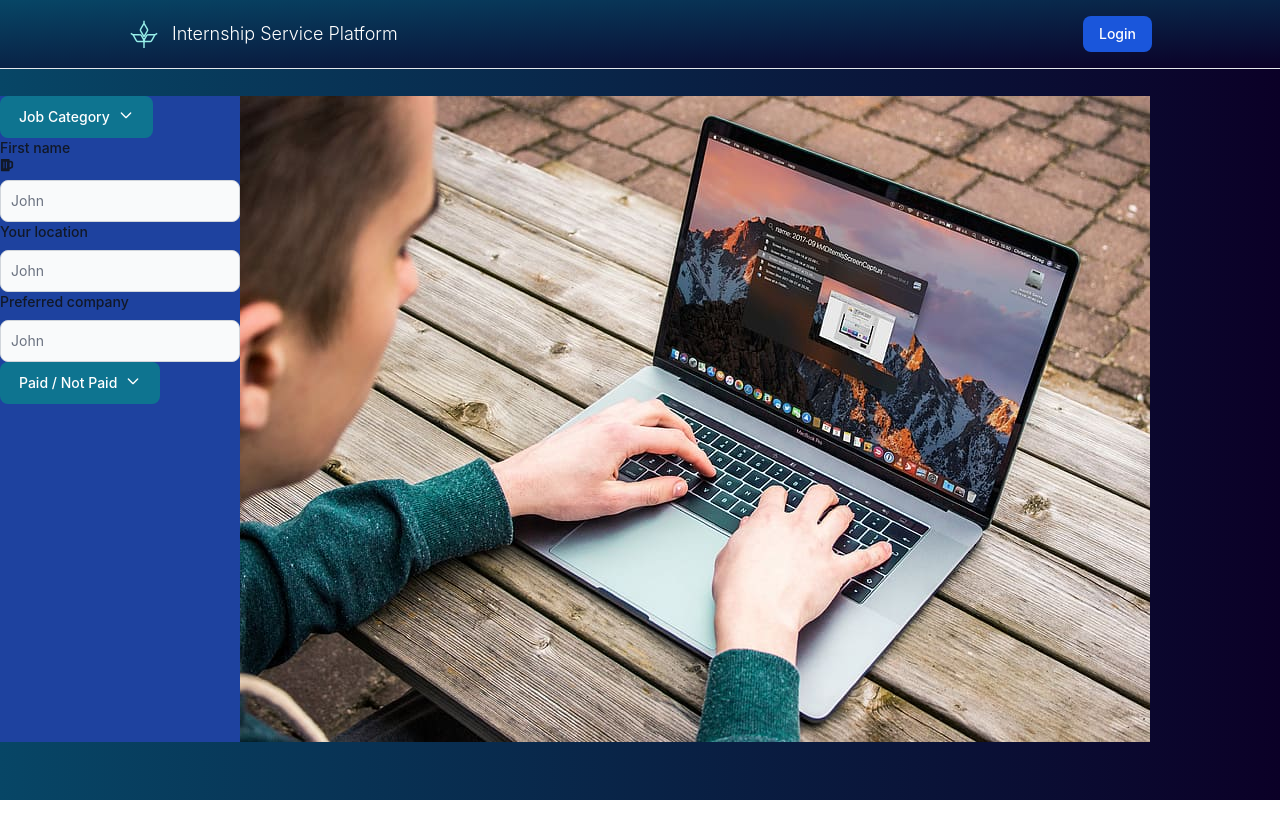
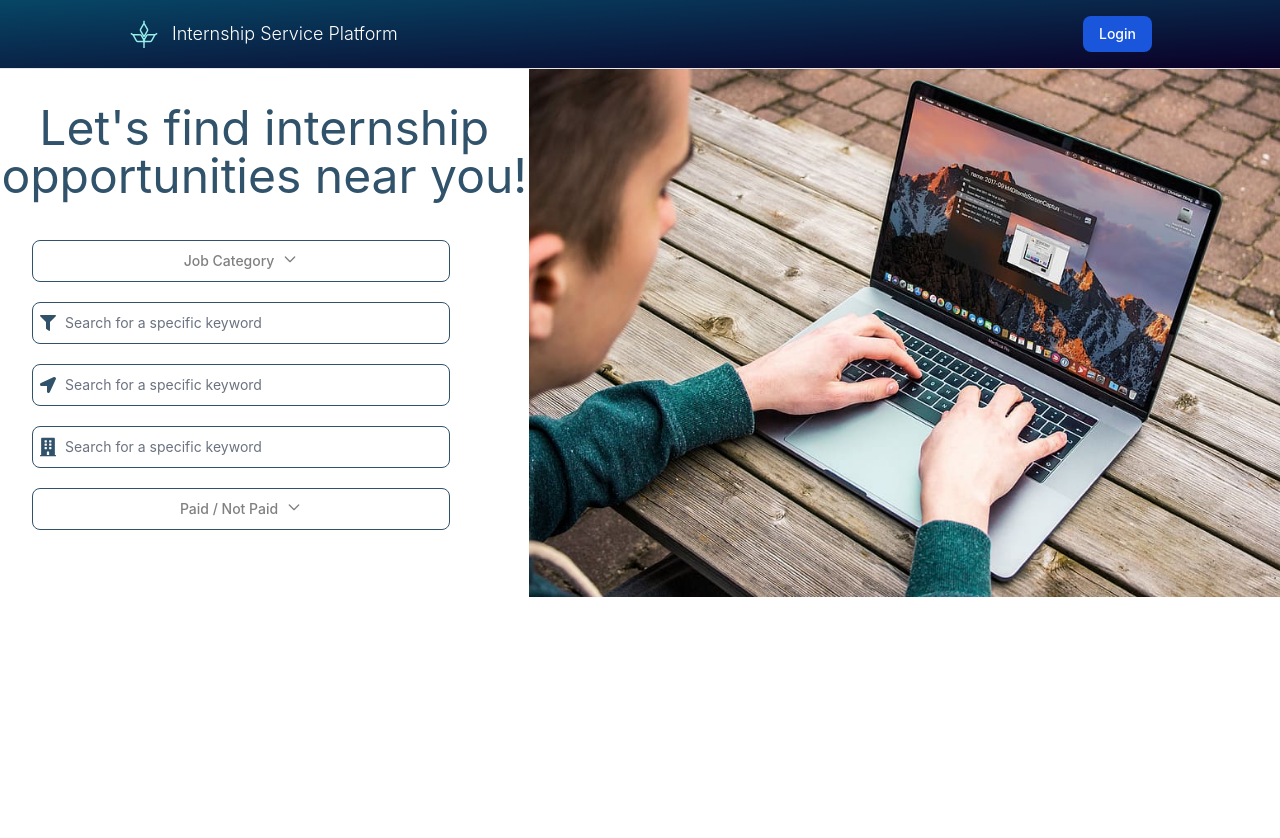
Before and after one commit to alexabainza/internship-app, a React (Vite) app in the folder frontend/: page /filter in a window 1280 px wide. Shown: the top 838 px of the page. Before the commit the page ends 800 px from the top, so only its background shows below. Built offline with nearby package versions, Linux system fonts and the light colour scheme.

Commit message:
added filter page

```diff
--- a/frontend/src/pages/FilterAhead.jsx
+++ b/frontend/src/pages/FilterAhead.jsx
@@ -1,15 +1,21 @@
 import React from "react";
 import { Dropdown } from "flowbite-react";
-import { FaBeer } from "react-icons/fa";
+import { FaFilter, FaLocationArrow, FaBuilding } from "react-icons/fa";
 import person from "../assets/persontyping.jpg"
 const FilterAhead = () => {
   return (
-    <div className="mt-24 flex flex-row min-w-full">
-      <div className="bg-blue-800">
+    <div className="mt-16 flex flex-row min-h-screen bg-white">
+      <div className="pt-10 w-1/2 flex flex-col gap-10">
+        <h1 className="text-[#30526A] text-center text-5xl ">Let's find internship opportunities near you!</h1>
+
+        <div className="px-8 flex flex-col gap-5">
         <Dropdown
+        placement=""
           label="Job Category"
-          className="bg-white"
+          className="bg-white "
           dismissOnClick={false}
+          style={{ width: '90%',  backgroundColor: "white", color: "gray", borderColor: "#30526A" }}
+
         >
           <Dropdown.Item>Advertising and Marketing</Dropdown.Item>
           <Dropdown.Item>Aerospace</Dropdown.Item>
@@ -17,59 +23,68 @@ const FilterAhead = () => {
           <Dropdown.Item>Computer and Technology</Dropdown.Item>
           <Dropdown.Item>Entertainment</Dropdown.Item>
         </Dropdown>
-        <div>
-          <label
-            for="first_name"
-            class="block mb-2 text-sm font-medium text-gray-900 dark:text-white"
-          >
-            First name <FaBeer />
-          </label>
+
+        <div className="relative " style={{ width: "100%" }}>
             <input
               type="text"
               id="first_name"
-            class="bg-gray-50 border border-gray-300 text-gray-900 text-sm rounded-lg focus:ring-blue-500 focus:border-blue-500 block w-full p-2.5 dark:bg-gray-700 dark:border-gray-600 dark:placeholder-gray-400 dark:text-white dark:focus:ring-blue-500 dark:focus:border-blue-500"
-            placeholder="John"
+              className="relative flex-1 bg-gray-50 border border-gray-300 text-gray-900 text-sm rounded-lg pl-8 pr-2.5 py-2.5 focus:ring-blue-500 focus:border-blue-500 dark:bg-gray-700 dark:border-gray-600 dark:placeholder-gray-400 dark:text-white dark:focus:ring-blue-500 dark:focus:border-blue-500"
+              placeholder="Search for a specific keyword"
               required
+              style={{
+                width: "90%",
+                backgroundColor: "white",
+                color: "gray",
+                borderColor: "#30526A",
+              }}
             />
+            <FaFilter className="absolute top-1/2 transform -translate-y-1/2 left-2 h-6 text-[#30526A]" />
           </div>
-        <div>
-          <label
-            for="first_name"
-            class="block mb-2 text-sm font-medium text-gray-900 dark:text-white"
-          >
-            Your location
-          </label>
+          <div className="relative " style={{ width: "100%" }}>
             <input
               type="text"
               id="first_name"
-            class="bg-gray-50 border border-gray-300 text-gray-900 text-sm rounded-lg focus:ring-blue-500 focus:border-blue-500 block w-full p-2.5 dark:bg-gray-700 dark:border-gray-600 dark:placeholder-gray-400 dark:text-white dark:focus:ring-blue-500 dark:focus:border-blue-500"
-            placeholder="John"
+              className="relative flex-1 bg-gray-50 border border-gray-300 text-gray-900 text-sm rounded-lg pl-8 pr-2.5 py-2.5 focus:ring-blue-500 focus:border-blue-500 dark:bg-gray-700 dark:border-gray-600 dark:placeholder-gray-400 dark:text-white dark:focus:ring-blue-500 dark:focus:border-blue-500"
+              placeholder="Search for a specific keyword"
               required
+              style={{
+                width: "90%", // Adjusted width to match the other inputs
+                backgroundColor: "white",
+                color: "gray",
+                borderColor: "#30526A",
+              }}
             />
+            <FaLocationArrow className="absolute top-1/2 transform -translate-y-1/2 left-2 h-6 text-[#30526A]" />
           </div>
-        <div>
-          <label
-            for="first_name"
-            class="block mb-2 text-sm font-medium text-gray-900 dark:text-white"
-          >
-            Preferred company
-          </label>
+
+          <div className="relative " style={{ width: "100%" }}>
             <input
               type="text"
               id="first_name"
-            class="bg-gray-50 border border-gray-300 text-gray-900 text-sm rounded-lg focus:ring-blue-500 focus:border-blue-500 block w-full p-2.5 dark:bg-gray-700 dark:border-gray-600 dark:placeholder-gray-400 dark:text-white dark:focus:ring-blue-500 dark:focus:border-blue-500"
-            placeholder="John"
+              className="relative flex-1 bg-gray-50 border border-gray-300 text-gray-900 text-sm rounded-lg pl-8 pr-2.5 py-2.5 focus:ring-blue-500 focus:border-blue-500 dark:bg-gray-700 dark:border-gray-600 dark:placeholder-gray-400 dark:text-white dark:focus:ring-blue-500 dark:focus:border-blue-500"
+              placeholder="Search for a specific keyword"
               required
+              style={{
+                width: "90%", // Adjusted width to match the other inputs
+                backgroundColor: "white",
+                color: "gray",
+                borderColor: "#30526A",
+              }}
             />
+            <FaBuilding className="absolute top-1/2 transform -translate-y-1/2 left-2 h-6 text-[#30526A]" />
           </div>
+
+
         <Dropdown
           label="Paid / Not Paid"
           className="bg-white"
           dismissOnClick={false}
+          style={{ width: '90%', backgroundColor: "white", color: "gray", borderColor: "#30526A"}}
         >
           <Dropdown.Item>Paid</Dropdown.Item>
           <Dropdown.Item>Not Paid</Dropdown.Item>
         </Dropdown>
+          </div>
       </div>
       <div>
         <img src={person
```
Lines whose indentation alone changed are shown as unchanged.
